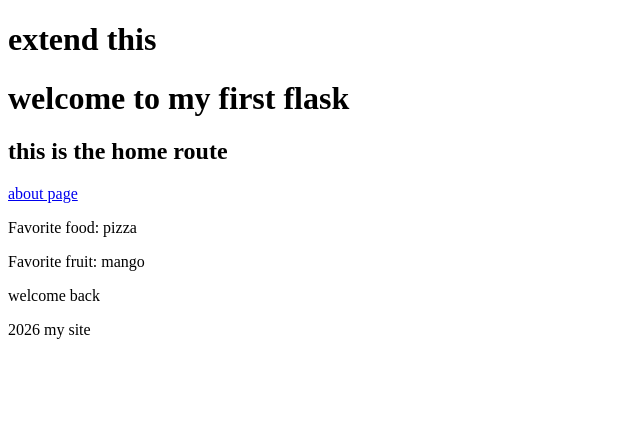
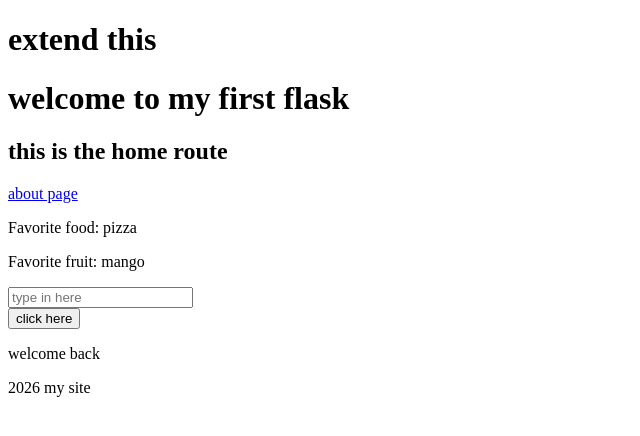
Before and after one commit to MuktarRashida/flask-json-endpoint-and-js-practice, a Flask app: page / in a window 1280 px wide. Shown: the top 436 px of the page, without its empty margins (0-640 px from the left). Run offline with Flask 3, Linux system fonts and the light colour scheme.

Commit message:
html form added

```diff
--- a/templates/home.html
+++ b/templates/home.html
@@ -6,6 +6,9 @@
     <h2>this is the home route</h2><a link href = "/about">about page</a>
     <p>Favorite food: {{ foods }}</p>
     <p>Favorite fruit: {{ fruits }}</p>
+    <form action = '/submit' method="post">
+        <input type = 'text' name = 'username' placeholder = 'type in here'>
+        <br><button type = 'submit'> click here</button></form>
     {%if loggedin %}<p>welcome back</p>
     {%else%}<P><h3>please log in</h3></P>{%endif%}{%endblock%}
 </body></html>
```
